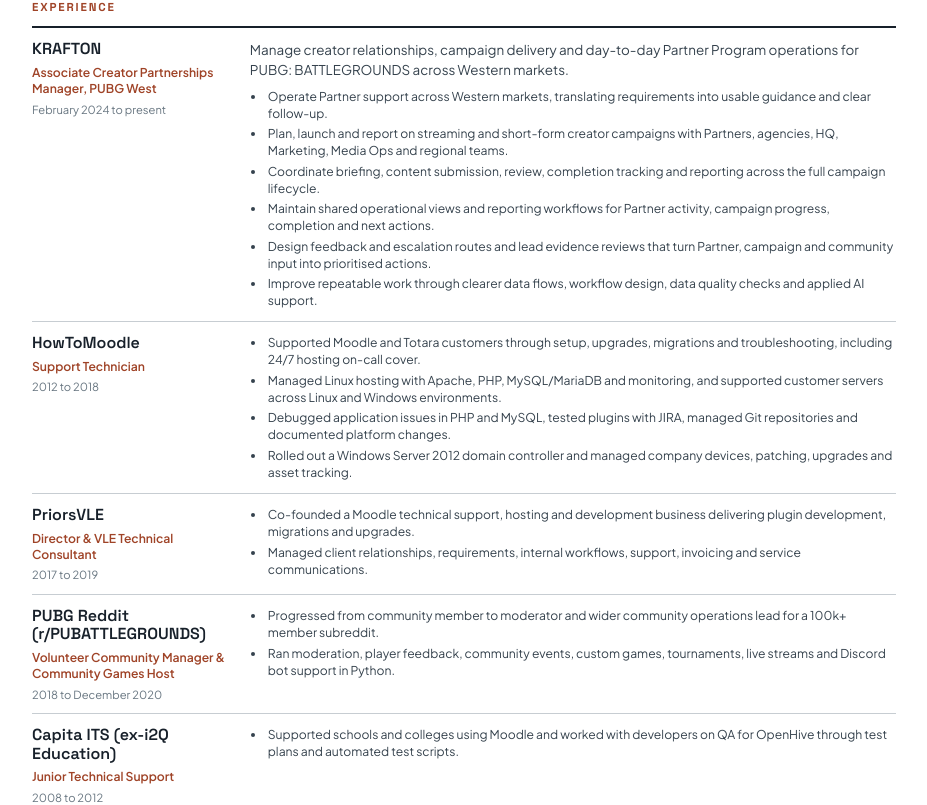
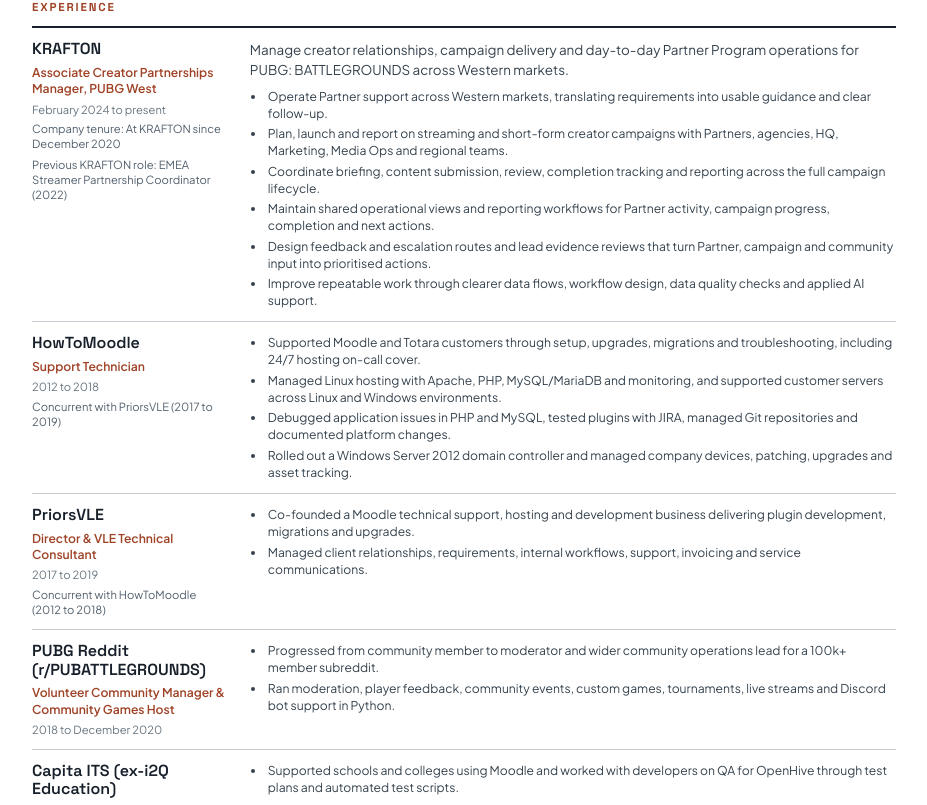
Before and after one commit to DanBennettUK/cv, a Next.js app: page /resume in a window 1280 px wide. Shown: the part 660-1465 px from the top of the page, without its empty margins (176-1103 px from the left). Built offline with nearby package versions, Linux system fonts and the light colour scheme.

Commit message:
Clarify KRAFTON role progression in CV (#89)
* Clarify KRAFTON role history

* Label concurrent work experience

```diff
--- a/app/globals.css
+++ b/app/globals.css
@@ -441,6 +441,27 @@
   line-height: 1.3;
 }
 
+.resume-role-history {
+  margin-top: 0.32rem;
+  color: #52606d;
+  font-size: 0.7rem;
+  line-height: 1.35;
+}
+
+.experience-concurrency {
+  margin-top: 0.25rem;
+  color: var(--text-muted);
+  font-size: 0.75rem;
+  line-height: 1.35;
+}
+
+.resume-role-concurrency {
+  margin-top: 0.32rem;
+  color: #52606d;
+  font-size: 0.7rem;
+  line-height: 1.35;
+}
+
 .resume-role-summary { margin-bottom: 0.45rem; }
 
 .resume-role ul {
--- a/app/resume/page.tsx
+++ b/app/resume/page.tsx
@@ -104,6 +104,9 @@
         <h3>{role.company}</h3>
         <p className="resume-role-title">{role.title}</p>
         <p className="resume-dates">{role.dates}</p>
+        {role.concurrentWith && <p className="resume-role-concurrency">Concurrent with {role.concurrentWith}</p>}
+        {role.tenure && <p className="resume-role-history">Company tenure: {role.tenure}</p>}
+        {role.previousRole && <p className="resume-role-history">Previous KRAFTON role: {role.previousRole}</p>}
       </div>
       <div>
         {role.summary && <p className="resume-role-summary">{role.summary}</p>}
--- a/components/Experience.tsx
+++ b/components/Experience.tsx
@@ -26,7 +26,7 @@
 }
 
 function ExperienceItem({ experience, first = false }: { experience: Experience; first?: boolean }) {
-  const { company, link, job_title, dates, tenure, quote, description, clusters } = experience;
+  const { company, link, job_title, dates, tenure, previousRole, concurrentWith, quote, description, clusters } = experience;
 
   return (
     <article
@@ -61,7 +61,9 @@
           <p className="text-xs uppercase tracking-wider text-[var(--text-muted)]">
             {dates}
           </p>
-          {tenure && <p className="mt-3 text-sm text-[var(--text-secondary)]">{tenure}</p>}
+          {concurrentWith && <p className="experience-concurrency">Concurrent with {concurrentWith}</p>}
+          {tenure && <p className="mt-3 text-sm text-[var(--text-secondary)]">Company tenure: {tenure}</p>}
+          {previousRole && <p className="mt-1 text-sm text-[var(--text-secondary)]">Previous KRAFTON role: {previousRole}</p>}
         </div>
 
         {/* Right - Description */}
--- a/lib/data.ts
+++ b/lib/data.ts
@@ -65,6 +65,8 @@
     company: 'KRAFTON',
     title: 'Associate Creator Partnerships Manager, PUBG West',
     dates: 'February 2024 to present',
+    tenure: 'At KRAFTON since December 2020',
+    previousRole: 'EMEA Streamer Partnership Coordinator (2022)',
     summary:
       'Manage creator relationships, campaign delivery and day-to-day Partner Program operations for PUBG: BATTLEGROUNDS across Western markets.',
     bullets: [
@@ -80,6 +82,7 @@
     company: 'HowToMoodle',
     title: 'Support Technician',
     dates: '2012 to 2018',
+    concurrentWith: 'PriorsVLE (2017 to 2019)',
     bullets: [
       'Supported Moodle and Totara customers through setup, upgrades, migrations and troubleshooting, including 24/7 hosting on-call cover.',
       'Managed Linux hosting with Apache, PHP, MySQL/MariaDB and monitoring, and supported customer servers across Linux and Windows environments.',
@@ -91,6 +94,7 @@
     company: 'PriorsVLE',
     title: 'Director & VLE Technical Consultant',
     dates: '2017 to 2019',
+    concurrentWith: 'HowToMoodle (2012 to 2018)',
     bullets: [
       'Co-founded a Moodle technical support, hosting and development business delivering plugin development, migrations and upgrades.',
       'Managed client relationships, requirements, internal workflows, support, invoicing and service communications.',
@@ -150,7 +154,8 @@
       category: 'current',
       dates: 'February 2024 to present',
       tenure: 'At KRAFTON since December 2020',
-      description: `Manage creator relationships, campaign delivery and day-to-day Partner Program operations for PUBG: BATTLEGROUNDS across Western markets. The work combines Partner support with the operating systems behind delivery: translating requirements into practical guidance, coordinating cross-functional work, maintaining reliable reporting, and turning evidence into next actions. Previously EMEA Streamer Partnership Coordinator in 2022.`,
+      previousRole: 'EMEA Streamer Partnership Coordinator (2022)',
+      description: `Manage creator relationships, campaign delivery and day-to-day Partner Program operations for PUBG: BATTLEGROUNDS across Western markets. The work combines Partner support with the operating systems behind delivery: translating requirements into practical guidance, coordinating cross-functional work, maintaining reliable reporting, and turning evidence into next actions.`,
       clusters: [
         {
           title: 'Partner relationships and support',
@@ -216,6 +221,7 @@
       link: 'https://priorsvle.com',
       job_title: 'Director & VLE Technical Consultant',
       dates: '2017 - 2019',
+      concurrentWith: 'HowToMoodle (2012 to 2018)',
       description: `Co-founded a Moodle technical support, hosting and development business, delivering custom plugin development, site migrations and upgrades.
 
 - Managed client relationships and captured requirements through to agreed delivery
@@ -230,6 +236,7 @@
       link: 'https://howtomoodle.com',
       job_title: 'Support Technician',
       dates: '2012 - 2018',
+      concurrentWith: 'PriorsVLE (2017 to 2019)',
       description: `Supported Moodle and Totara customers through setup, upgrades, migrations and ongoing troubleshooting. Maintained client relationships and kept customers informed during incidents, including 24/7 hosting on-call cover.
 
 - Automated manual setup and support tasks with scripts and provided first-line support through Helpspot
--- a/lib/types.ts
+++ b/lib/types.ts
@@ -25,6 +25,8 @@
   description: string;
   category: 'current' | 'employment' | 'community';
   tenure?: string;
+  previousRole?: string;
+  concurrentWith?: string;
   clusters?: { title: string; bullets: string[] }[];
 }
 
@@ -51,6 +53,9 @@
   company: string;
   title: string;
   dates: string;
+  tenure?: string;
+  previousRole?: string;
+  concurrentWith?: string;
   summary?: string;
   bullets: string[];
 }
```
Also changed, not shown: 1 other file (tests, documents, lock files or other folders).
